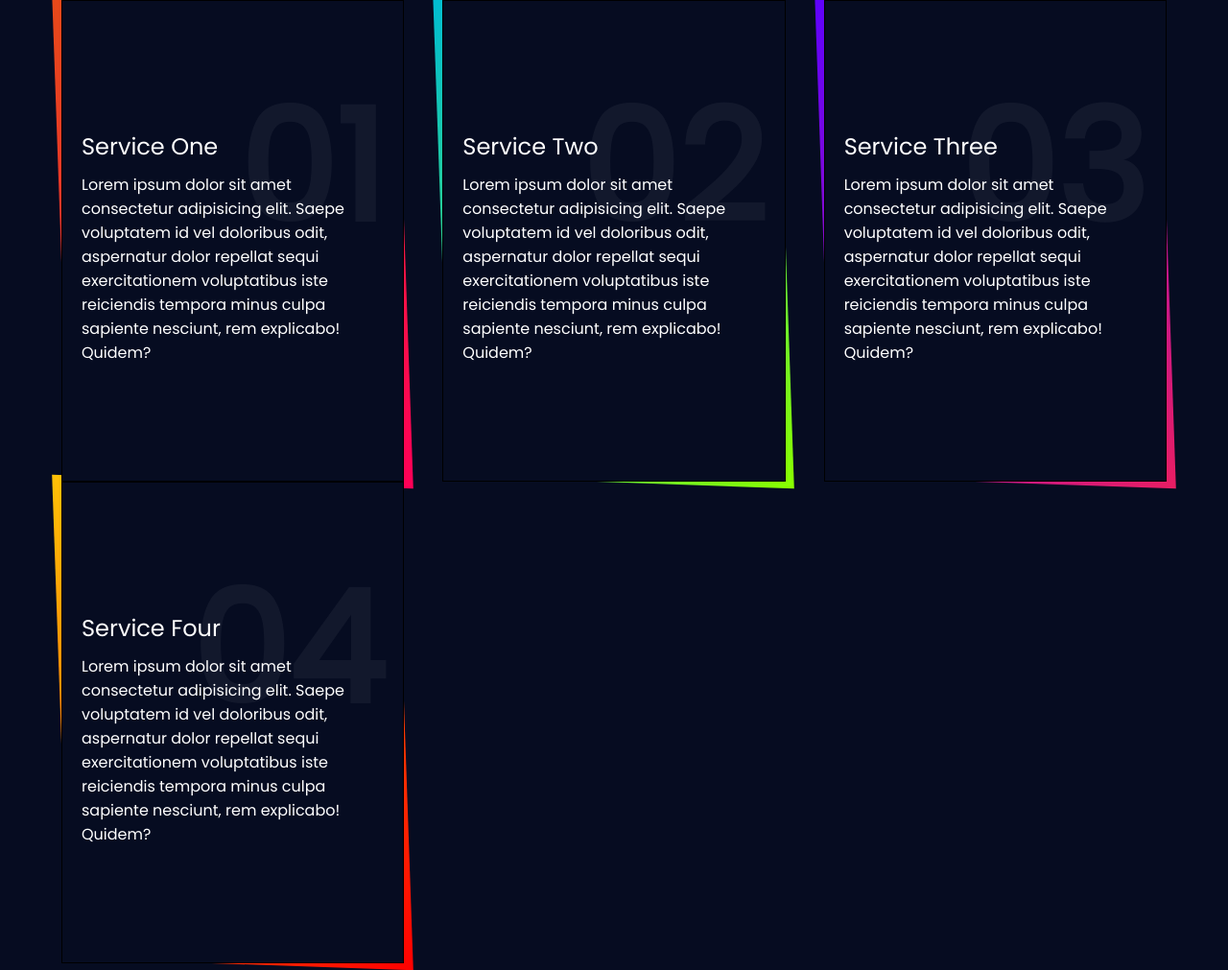
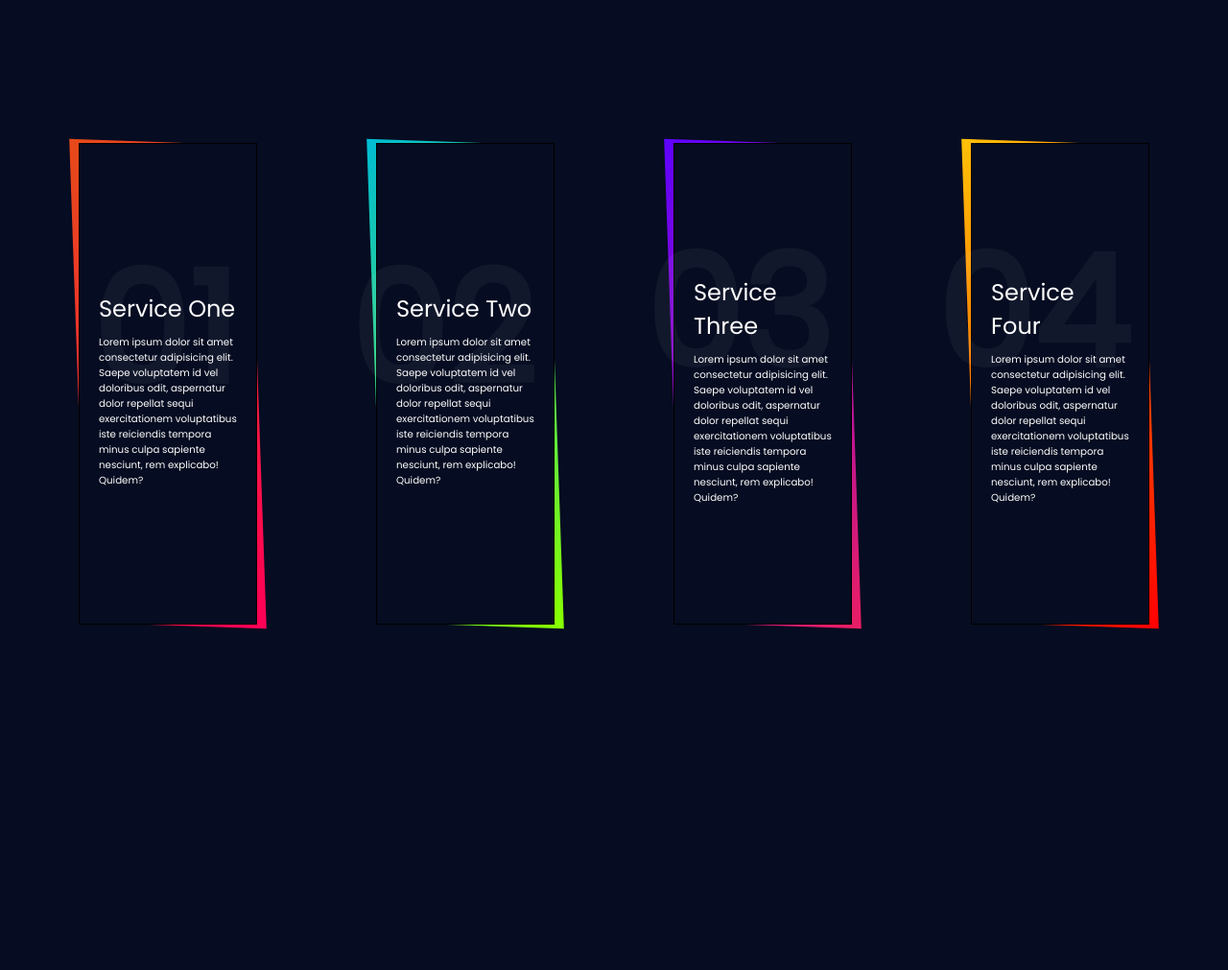
Before and after one commit to yedikardeskerem/My-Works, a plain HTML site: page Skewed Border/index.html in a window 1280 px wide. Shown: the whole page at 96% size. After the commit the page ends 800 px from the top, so only its background shows below. Drawn offline with Linux system fonts and the light colour scheme.

Commit message:
Update stylesheet.css

```diff
--- a/Skewed Border/stylesheet.css
+++ b/Skewed Border/stylesheet.css
@@ -10,22 +10,33 @@ body {
    font-family: 'Poppins', sans-serif;
 }
 .container {
-   position: relative;
-   width: 90%;
+   display: flex;
+   justify-content: center;
+   align-content: center;
+   margin: 20px;
+   /* position: relative;
+   margin: auto;
    display: grid;
+   justify-content: center;
+   align-content: center;
    grid-template-columns: repeat(auto-fill, minmax(260px, 1fr));
    grid-gap: 0 40px;
-   grid-template-rows: auto;
+   grid-template-rows: auto; */
 }
 .container .box {
    position: relative;
    height: 500px;
    background: #060c21;
    display: flex;
-   justify-content: center;
+   flex-wrap: wrap;
+   justify-content: space-between;
    align-items: center;
+   margin: 5%;
    border: 1px solid #000;
 }
+@media and all (max-width: 800px) {
+}
+
 .container .box::before {
    content: '';
    position: absolute;
@@ -54,6 +65,7 @@ body {
    position: relative;
    padding: 20px;
    transform: translateY(40px);
+   display: inline-block;
 }
 .content h2 {
    position: absolute;
@@ -62,6 +74,7 @@ body {
    margin: 0;
    padding: 0;
    font-size: 10em;
+
    color: rgba(255, 255, 255, 0.05);
    transition: 0.5s;
 }
@@ -79,7 +92,7 @@ body {
    margin: 0;
    padding: 0;
    color: #fff;
-   font-size: 16px;
+   font-size: 0.8vw;
 }
 .box .content a {
    position: relative;
```
